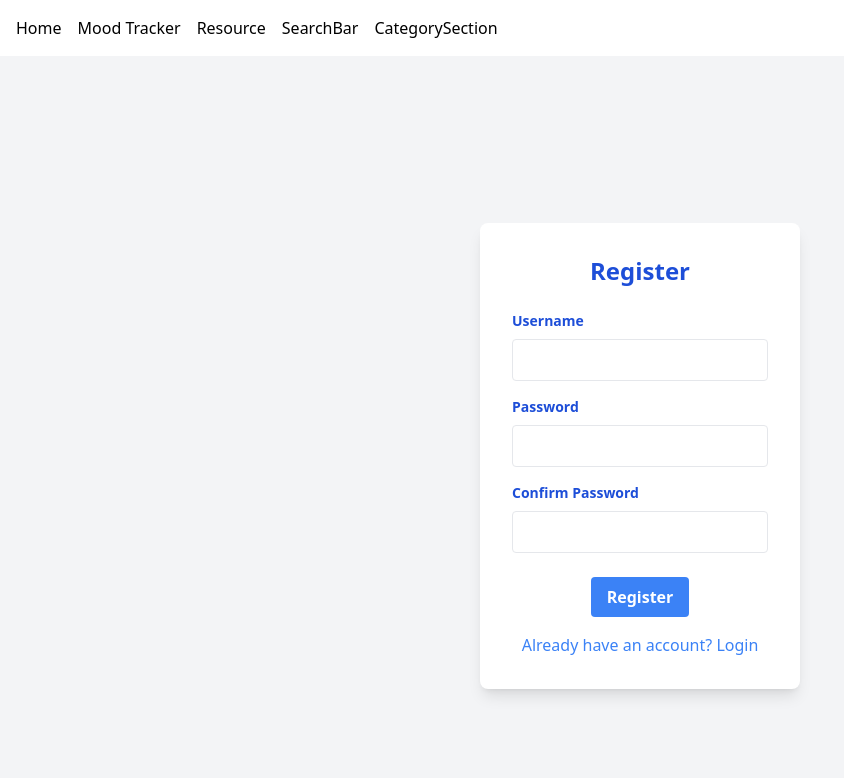
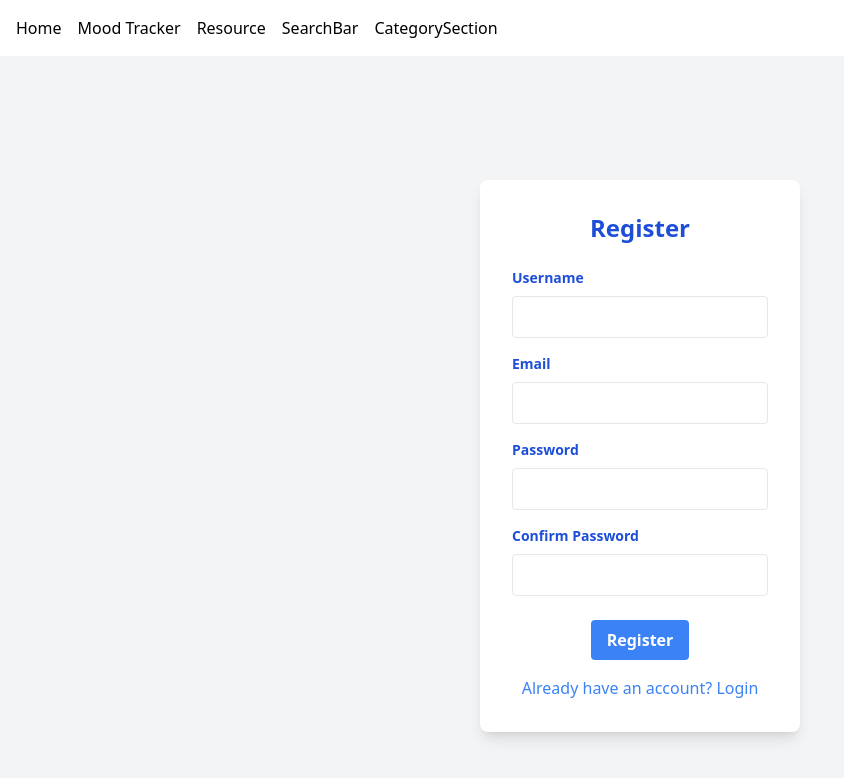
Before and after one commit to Noskathon-Lite/Error_404, a React (Create React App) app in the folder frontend/: page /register in a window 1280 px wide. Shown: the top 778 px of the page, without its empty margins (0-844 px from the left). Built offline with nearby package versions, Linux system fonts and the light colour scheme.

Commit message:
added field email

```diff
--- a/frontend/src/RegisterForm.js
+++ b/frontend/src/RegisterForm.js
@@ -1,15 +1,14 @@
-
 import React, { useState, useEffect } from 'react';
 import { Link } from 'react-router-dom';
 
 const RegisterForm = () => {
   const [username, setUsername] = useState('');
+  const [email, setEmail] = useState('');
   const [password, setPassword] = useState('');
   const [confirmPassword, setConfirmPassword] = useState('');
   const [showForm, setShowForm] = useState(false);
 
   useEffect(() => {
-
     setShowForm(true);
   }, []);
 
@@ -21,6 +20,7 @@
       return;
     }
     console.log('Username:', username);
+    console.log('Email:', email);
     console.log('Password:', password);
   };
 
@@ -42,6 +42,20 @@
               required
               pattern="^[a-zA-Z0-9]{3,16}$"
               title="Username should be 3-16 characters and shouldn't include any special character!"
+            />
+          </div>
+          <div className="mb-4">
+            <label className="block text-blue-700 text-sm font-bold mb-2" htmlFor="email">
+              Email
+            </label>
+            <input
+              type="email"
+              id="email"
+              className="w-full px-3 py-2 border rounded focus:outline-none focus:ring-2 focus:ring-blue-500"
+              value={email}
+              onChange={(e) => setEmail(e.target.value)}
+              required
+              title="Please enter a valid email address."
             />
           </div>
           <div className="mb-4">
```
